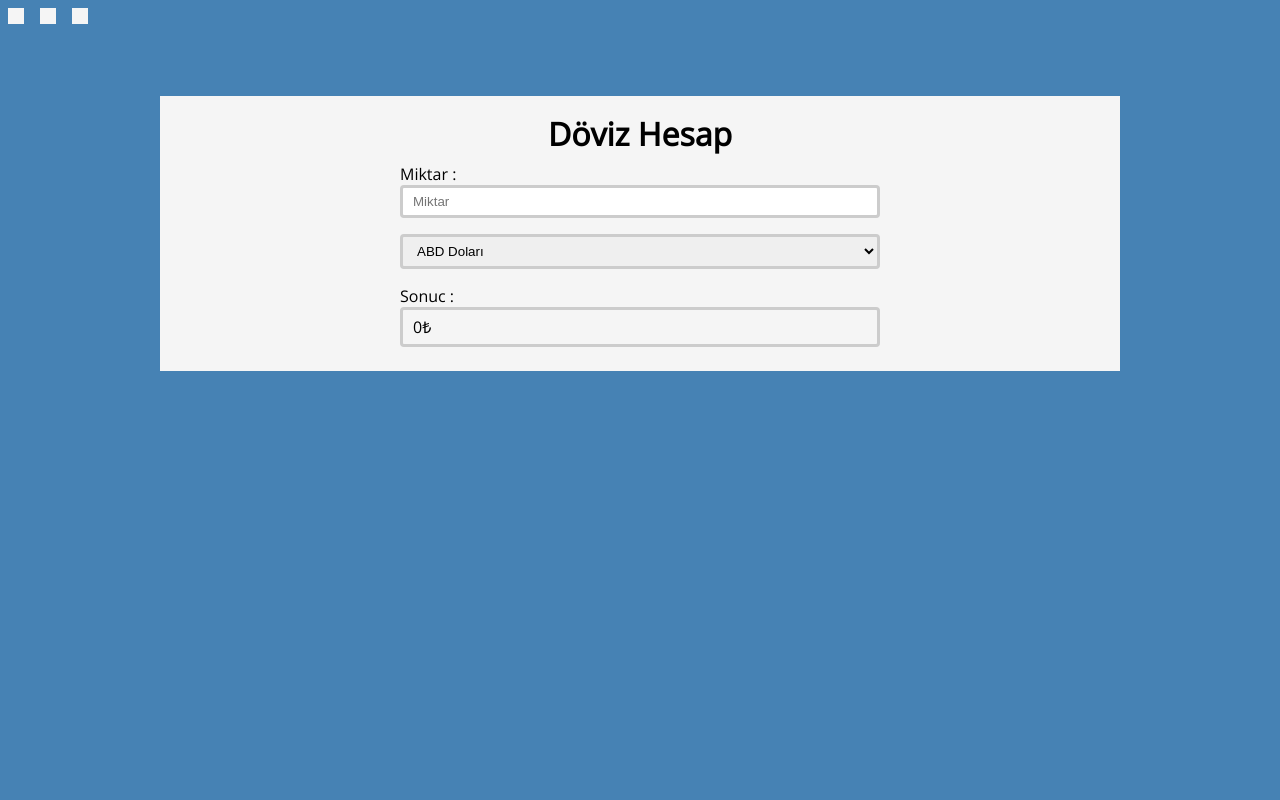
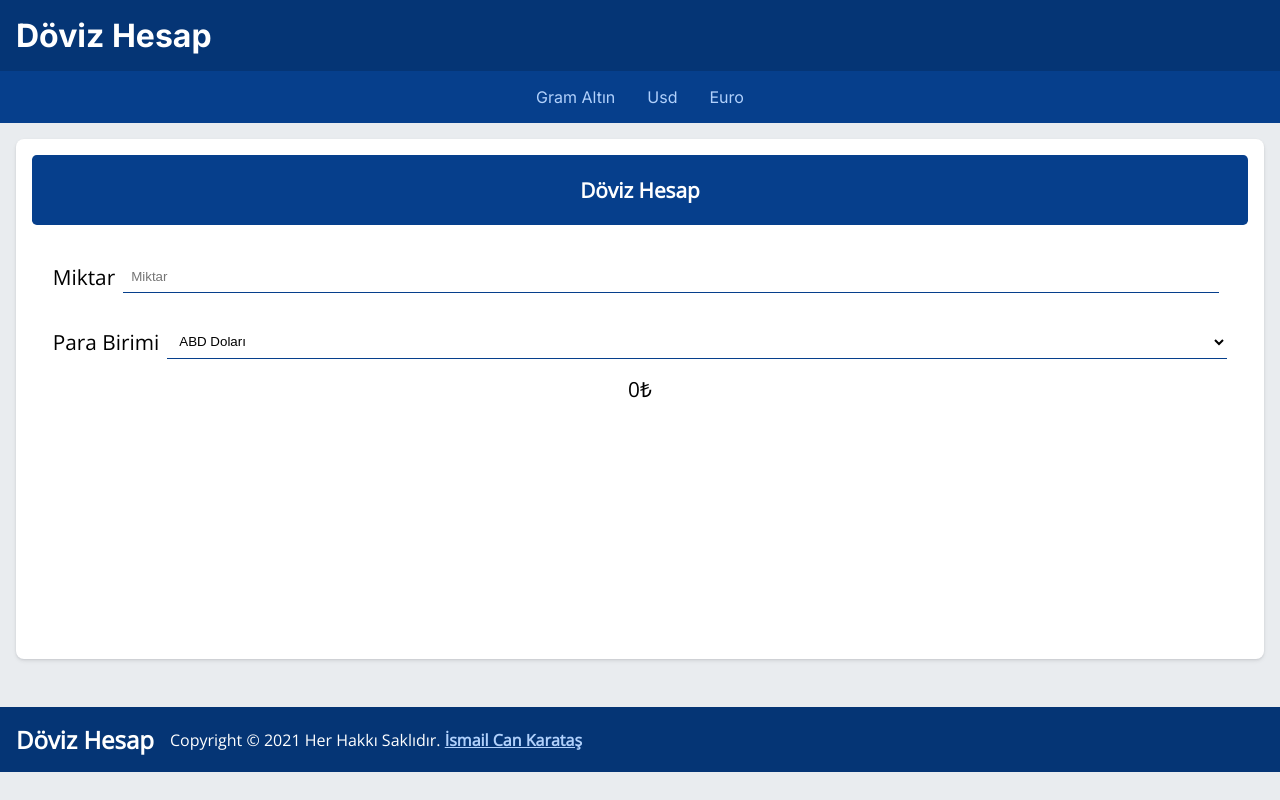
Before and after one commit to ismailcankaratas/kur-hesap, a plain HTML site: page index.html in a window 1280 px wide. Drawn offline with nearby package versions, Linux system fonts and the light colour scheme; no server answers.

Commit message:
Desing update

```diff
--- a/assets/main.js
+++ b/assets/main.js
@@ -2,16 +2,27 @@ let data = fetch("https://finans.truncgil.com/today.json")
 .then(response=>response.json())
 .then(veri=>{
 $(".guncel").html("Güncelleme Tarihi : " + veri["Update_Date"]);
-$(".usd").html("Dolar " + veri["USD"].Alış + "₺");
-$(".eur").html("Euro " + veri["EUR"].Alış + "₺");
-$(".gram-altin").html("Gran Altın " + veri["gram-altin"].Alış + "₺");
+$(".usd").html(veri["USD"].Alış + "₺");
+$(".eur").html(veri["EUR"].Alış + "₺");
+$(".gram-altin").html(veri["gram-altin"].Alış + "₺");
 
  $("#doviz").on("change", function() {
     var secilenDoviz = $("#doviz").val();
     var miktar = $(".miktar").val();
+    if ( miktar == "") {
+        miktar = 0;
+    }
     var dolar = veri[secilenDoviz].Alış.replace(",",".");
     var dolarHesap = parseFloat(miktar) * parseFloat(dolar).toFixed(2);
-  $(".dolar").html(parseFloat(dolarHesap) + "₺").toFixed(2);
+    if ( secilenDoviz == "USD") {
+        $(".dolar").html(parseFloat(miktar)  +" Dolar "+ parseFloat(dolarHesap) + "₺").toFixed(2);
+    }else if ( secilenDoviz == "EUR") {
+        $(".dolar").html(parseFloat(miktar)  +" Euro "+ parseFloat(dolarHesap) + "₺").toFixed(2);
+    }else if ( secilenDoviz == "gram-altin") {
+        $(".dolar").html(parseFloat(miktar)  +" Gram altın "+ parseFloat(dolarHesap) + "₺").toFixed(2);
+    }else {
+        $(".dolar").html("0 ₺").toFixed(2);
+    }
 
  })
 $(".miktar").keyup(function() {
@@ -19,7 +30,15 @@ var secilenDoviz = $("#doviz").val();
     var miktar = $(".miktar").val();
     var dolar = veri[secilenDoviz].Alış.replace(",",".");
     var dolarHesap = parseFloat(miktar) * parseFloat(dolar).toFixed(2);
-$(".dolar").html(parseFloat(dolarHesap) + "₺");
+    if ( secilenDoviz == "USD") {
+        $(".dolar").html(parseFloat(miktar)  +" Dolar "+ parseFloat(dolarHesap) + "₺").toFixed(2);
+    }else if ( secilenDoviz == "EUR") {
+        $(".dolar").html(parseFloat(miktar)  +" Euro "+ parseFloat(dolarHesap) + "₺").toFixed(2);
+    }else if ( secilenDoviz == "gram-altin") {
+        $(".dolar").html(parseFloat(miktar)  +" Gram altın "+ parseFloat(dolarHesap) + "₺").toFixed(2);
+    }else {
+        $(".dolar").html("0 ₺").toFixed(2);
+    }
 
 })
 });
--- a/assets/style.css
+++ b/assets/style.css
@@ -1,58 +1,122 @@
 @import url('https://fonts.googleapis.com/css2?family=Open+Sans&display=swap');
+@import url("https://fonts.googleapis.com/css2?family=Inter:wght@100;200;300;400;500;600;700;800;900&display=swap");
 
 * {
     margin: 0;
     padding: 0;
+    box-sizing: border-box;
     outline-style: none;
 }
 
 body {
-    background-color: steelblue;
+    background-color: #e9ecef;
     font-family: 'Open Sans', sans-serif;
 }
-.container {
+
+header {
+    font-family: 'Inter', sans-serif;
+}
+.header-primary {
+    background-color: #053575;
+}
+.header-primary .nav {
+    padding: 1rem;
+}
+.header-primary .nav a{
+    color: #fff;
+    text-decoration: none;
+}
+.header-secondary {
+    background-color: #063f8c;
+}
+.header-secondary .header-container .market-data{
     display: flex;
     justify-content: center;
+    color: #fff;
+}
+.header-secondary .header-container .market-data .market-data-item {
+    display: flex;
+    align-items: center;
+    flex-direction: column;
+    padding: 1rem;
+}
+.header-secondary .header-container .market-data .market-data-item .name {
+    color: #b1d1fc;
+    font-size: 1rem;
+}
+.header-secondary .header-container .market-data .market-data-item .value {
+    font-size: 1.4rem;
+}
+@media (max-width: 400px ) {
+    .header-secondary .header-container .market-data .market-data-item .value {
+        font-size: 1rem;
+    }
+    .content-wrapper .kur-hesap .content {
+        font-size: 1rem!important;
+    }
+}
+
+.content-wrapper .kur-hesap{
+    background-color: #fff;
+    height: 65vh;
+    box-shadow: 0 2px 4px rgb(0 0 20 / 8%), 0 1px 2px rgb(0 0 20 / 8%);
+    margin: 1rem;
+    border-radius: .5rem;
+    padding: 1rem;
+}
+.content-wrapper .kur-hesap .title {
+    text-align: center;
+    background-color: #063f8c;
+    color: #b1d1fc;
+    font-weight: bold;
     padding: 1rem 0;
-    margin-top: 5rem;
+    border-radius: .3rem;
 }
-.guncel {
-    font-size: 0.8rem;
+.content-wrapper .kur-hesap .title h3{
+    padding: .3rem 1rem;
+    font-size: 1.3rem;
+    color: #fff;
 }
-.kur-hesap {
-    width: 75%;
+.content-wrapper .kur-hesap .content {
+    font-size: 1.3rem;
+    padding: 1.3rem;
+}
+.content-wrapper .kur-hesap .content .content-item {
     display: flex;
-    flex-direction: column;
     align-items: center;
-    background-color: whitesmoke;
     padding: 1rem 0;
+}
+.content-wrapper .kur-hesap .content .content-item input {
+    flex: 1;
+    padding: .5rem;
+    border: none;
+    background-color: transparent;
+    border-bottom: 1px solid #063f8c;
+    margin: 0 .5rem;
+}
+.content-wrapper .kur-hesap .content .content-item select {
+    flex: 1;
+    padding: .5rem;
+    border: none;
+    background-color: transparent;
+    border-bottom: 1px solid #063f8c;
+    margin-left: .5rem;
+}
+.content-wrapper .kur-hesap .content .sonuc {
+    text-align: center;
+}
 
+footer {
+    margin-top: 3rem;
+    background-color:  #053575;
+    color: #fff;
+    display: flex;
+    align-items: center;
 }
-p {
-    display: flex;
-    width: 50%;
-    margin: 0.5rem 0;
-    flex-wrap: wrap;
+footer h2 {
+    padding: 1rem;
 }
-.miktar-container,.doviz-select,.sonuc{
-    width: 50%;
+footer a {
+    color: #b1d1fc;
+    font-weight: bold;
 }
-.miktar,.doviz-select select,.dolar{
-    width: 100%;
-    padding: 6px 10px;
-    border: 3px solid #ccc;
-    transition: 0.5s;
-    border-radius: 4px;
-}
-.doviz {
-    position: absolute;
-    top: 0px;
-    display: flex;
-}
-.doviz p {
-    width: 100%;
-    background-color: whitesmoke;
-    padding: 0.5rem;
-    margin: 0.5rem;
-
-}
--- a/index.html
+++ b/index.html
@@ -1,44 +1,81 @@
 <!DOCTYPE html>
 <html lang="tr">
+
 <head>
     <meta charset="UTF-8">
     <meta http-equiv="X-UA-Compatible" content="IE=edge">
     <meta name="viewport" content="width=device-width, initial-scale=1.0">
     <title>Döviz Hesaplama</title>
-    <script src="https://code.jquery.com/jquery-3.6.0.slim.min.js" integrity="sha256-u7e5khyithlIdTpu22PHhENmPcRdFiHRjhAuHcs05RI=" crossorigin="anonymous"></script>
+    <script src="https://code.jquery.com/jquery-3.6.0.slim.min.js"
+        integrity="sha256-u7e5khyithlIdTpu22PHhENmPcRdFiHRjhAuHcs05RI=" crossorigin="anonymous"></script>
     <script src="https://cdnjs.cloudflare.com/ajax/libs/jquery/2.1.3/jquery.min.js"></script>
     <link rel="stylesheet" href="assets/style.css?ver=1.1">
 </head>
 
 <body>
-<div class="doviz">
-    <p class="usd"></p>
-    <p class="eur"></p>
-    <p class="gram-altin"></p>
+    <header>
+        <div class="header-primary">
+            <div class="nav">
+                <a href="#">
+                    <h1>Döviz Hesap</h1>
+                </a>
             </div>
+        </div> <!-- ./header-primary -->
 
-<div class="container">
+        <div class="header-secondary">
+            <div class="header-container">
+                <div class="market-data">
+                    <div class="market-data-item">
+                        <span class="name">Gram Altın</span>
+                        <span class="value gram-altin"></span>
+                    </div>
+                    <div class="market-data-item">
+                        <span class="name">Usd</span>
+                        <span class="value usd"></span>
+                    </div>
+                    <div class="market-data-item">
+                        <span class="name">Euro</span>
+                        <span class="value eur"></span>
+                    </div>
+                </div>
+            </div>
+        </div><!-- ./header-secondary -->
+    </header>
+
+    <div class="content-wrapper">
         <div class="kur-hesap">
-    <h1>Döviz Hesap </h1>
+            <div class="title">
+                <h3>Döviz Hesap</h3>
                 <span class="guncel"></span>
-        <p class="miktar-container">
-            Miktar :
-            <input type="text" placeholder="Miktar" class="miktar">
+            </div>
+            <div class="content">
+                <p class="content-item">
+                    <span>Miktar</span>
+                    <input type="number" placeholder="Miktar" class="miktar">
                 </p>
-           <p class="doviz-select">
+                <p class="content-item">
+                    <span>Para Birimi</span>
                     <select id="doviz">
-                <!-- <option value="TL">Türk Lirası</option> -->
                         <option value="USD" selected="selected">ABD Doları</option>
                         <option value="EUR">EUR</option>
                         <option value="gram-altin">Gram Altın</option>
                     </select>
                 </p>
-
-
-                <p class="sonuc">Sonuc :&nbsp; <span class="dolar">0₺</span></p>
+                <p class="sonuc"><span class="dolar">0₺</span></p>
+            </div>
         </div>
     </div>
 
+
+    <footer>
+        <h2>Döviz Hesap</h2>
+        <span>
+            Copyright © 2021 Her Hakkı Saklıdır.
+            <a href="https://github.com/ismailcankaratas/">İsmail Can Karataş</a>
+        </span>
+    </footer>
+
 </body>
+
 </html>
 <script src="assets/main.js"></script>
```
Lines whose indentation alone changed are shown as unchanged.
